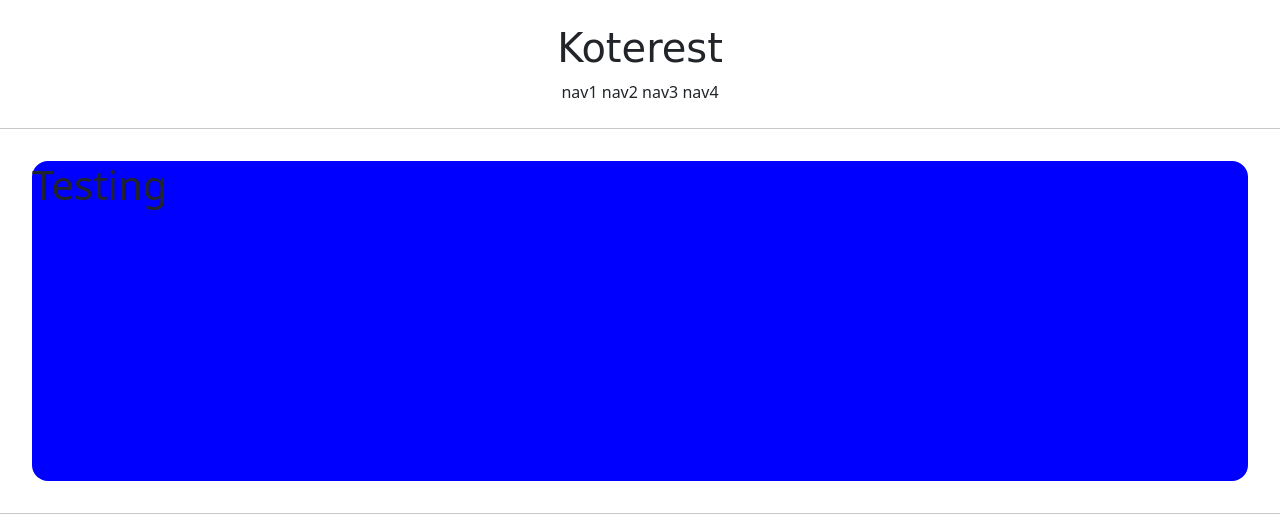
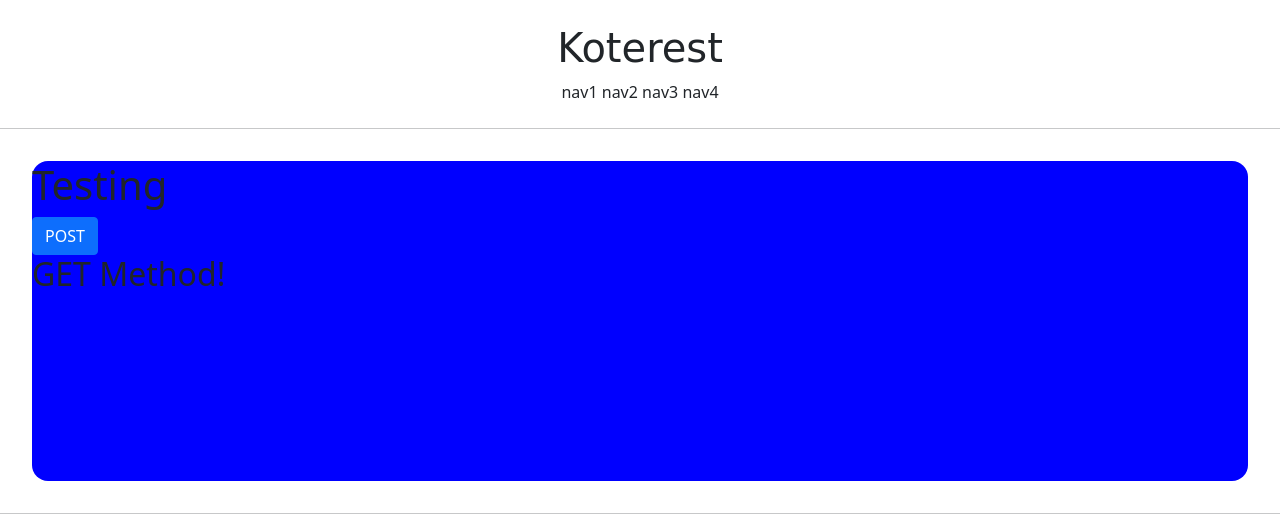
Before and after one commit to Kogoon/Koterest, a Django app: page /account/hello_world/ in a window 1280 px wide. Shown: the top 531 px of the page. Run offline with Django 4.2, Linux system fonts and the light colour scheme; some web fonts are replaced.

Commit message:
[Study] Under standing POST & GET method.

```diff
--- a/accountapp/templates/accountapp/hello_world.html
+++ b/accountapp/templates/accountapp/hello_world.html
@@ -4,6 +4,15 @@
 
     <div style="height: 20rem; background-color: blue; border-radius: 1rem; margin: 2rem">
         <h1>Testing</h1>
+
+        <form action="/account/hello_world/" method="post">
+            {% csrf_token %}
+            <input type="submit" class ="btn btn-primary" value="POST">
+        </form>
+
+        <h2>
+            {{ text }}
+        </h2>
     </div>
 
 {% endblock %}
--- a/accountapp/views.py
+++ b/accountapp/views.py
@@ -4,4 +4,8 @@ from django.shortcuts import render
 # Create your views here.
 
 def hello_world(request):
-    return render(request, 'accountapp/hello_world.html')
+
+    if request.method == "POST":
+        return render(request, 'accountapp/hello_world.html', context={'text': 'POST Method!'})
+    elif request.method == "GET":
+        return render(request, 'accountapp/hello_world.html', context={'text': 'GET Method!'})
```
